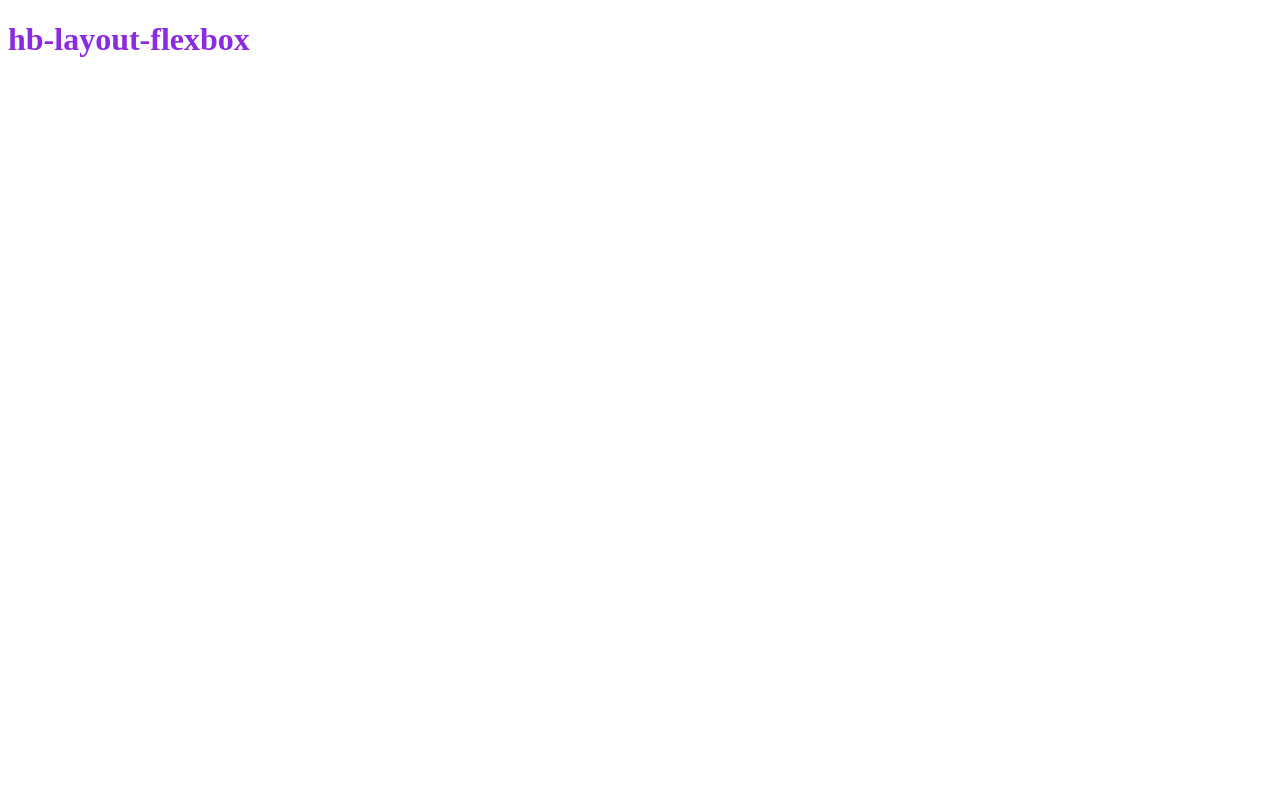
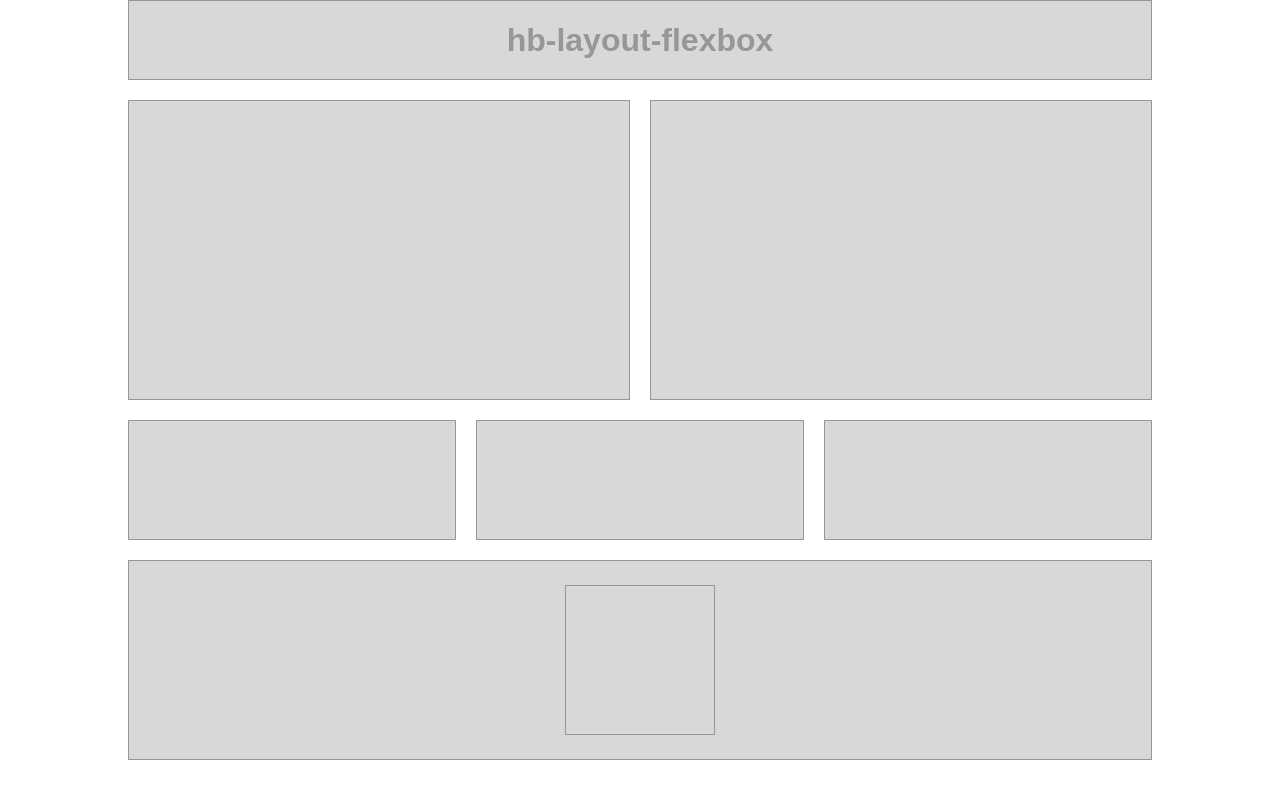
Before and after one commit to milouri23/hb-layout-flexbox-1, a plain HTML site: page index.html in a window 1280 px wide. Drawn offline with Linux system fonts and the light colour scheme.

Commit message:
Implementing flexbox layout

```diff
--- a/index.html
+++ b/index.html
@@ -1,13 +1,27 @@
 <!DOCTYPE html>
-<html lang="en">
+<html>
 <head>
-    <meta charset="UTF-8">
     <meta name="viewport" content="width=device-width, initial-scale=1.0">
-    <meta http-equiv="X-UA-Compatible" content="ie=edge">
     <title>hb-layout-flexbox</title>
     <link rel="stylesheet" href="styles/style.css">
 </head>
 <body>
-    <h1>hb-layout-flexbox</h1>
+    <header class="header">
+        <h1>hb-layout-flexbox</h1>
+    </header>
+    <div class="container">
+        <section class="flex-container">
+            <article class="half-box"></article>
+            <article class="half-box"></article>
+        </section>
+        <section class="flex-container">
+                <article class="third-box"></article>
+                <article class="third-box"></article>
+                <article class="third-box"></article>
+        </section>
+        <footer class="footer">
+            <article class="footer-square"></article>
+        </footer>
+    </div>
 </body>
 </html>
--- a/styles/style.css
+++ b/styles/style.css
@@ -1,3 +1,87 @@
-h1 {
-    color: blueviolet;
+* {
+    box-sizing: border-box;
+    margin: 0;
+    padding: 0;
 }
+
+body {
+    font-family: Arial, Helvetica, sans-serif;
+    --color-main: #D8D8D8;
+    --color-main-dark: #979797;
+    --main-spacing: 20px;
+    color: var(--color-main-dark);
+}
+
+article {
+    background-color: var(--color-main);
+    border: 1px solid var(--color-main-dark);
+}
+
+.container {
+    width: 100%;
+    max-width: 1024px;
+    margin: 100px auto 0;
+}
+
+.header {
+    width: 100%;
+    height: 80px;
+    margin: 0 auto;
+    max-width: 1024px;
+    position: fixed;
+    left: 50%;
+    transform: translateX(-50%);
+    top: 0;
+    display: flex;
+    justify-content: center;
+    align-items: center;
+    background-color: var(--color-main);
+    border: 1px solid var(--color-main-dark);
+}
+
+.flex-container {
+    display: flex;
+    margin-bottom: var(--main-spacing);
+}
+
+.half-box {
+    width: 100%;
+    height: 300px;
+    margin-right: var(--main-spacing);
+}
+
+.half-box:last-child {
+    margin-right: 0;
+}
+
+.third-box {
+    width: 100%;
+    height: 120px;
+    margin-right: var(--main-spacing);
+}
+.third-box:last-child {
+    margin-right: 0;
+}
+
+.footer {
+    height: 200px;
+    background-color: var(--color-main);
+    border: 1px solid var(--color-main-dark);
+    display: flex;
+    justify-content: center;
+    align-items: center;
+}
+
+.footer-square {
+    height: 150px;
+    width: 150px;
+}
+
+@media (max-width: 500px) {
+    .flex-container {
+        flex-direction: column;
+    }
+    .half-box, .third-box {
+        margin-bottom: var(--main-spacing);
+    }
+}
```
